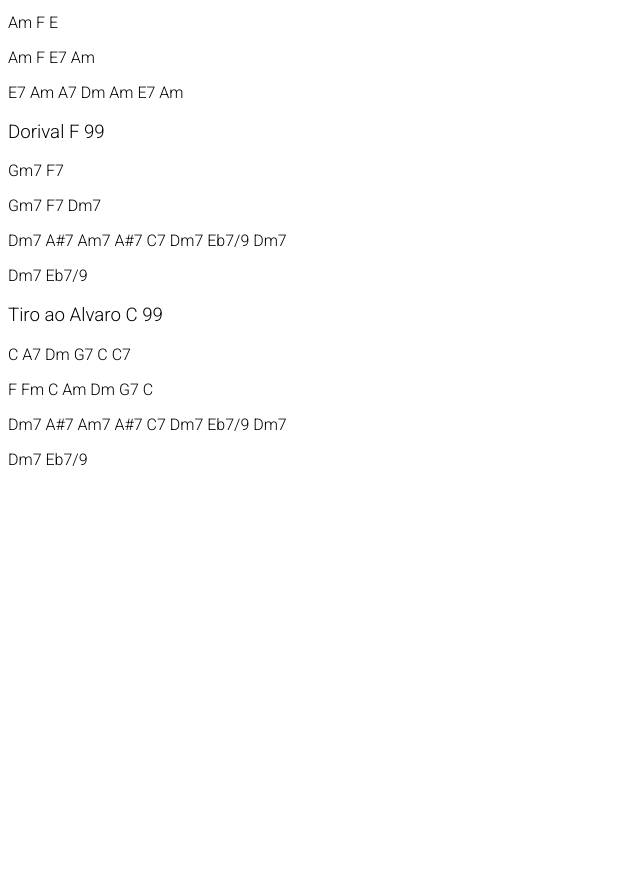
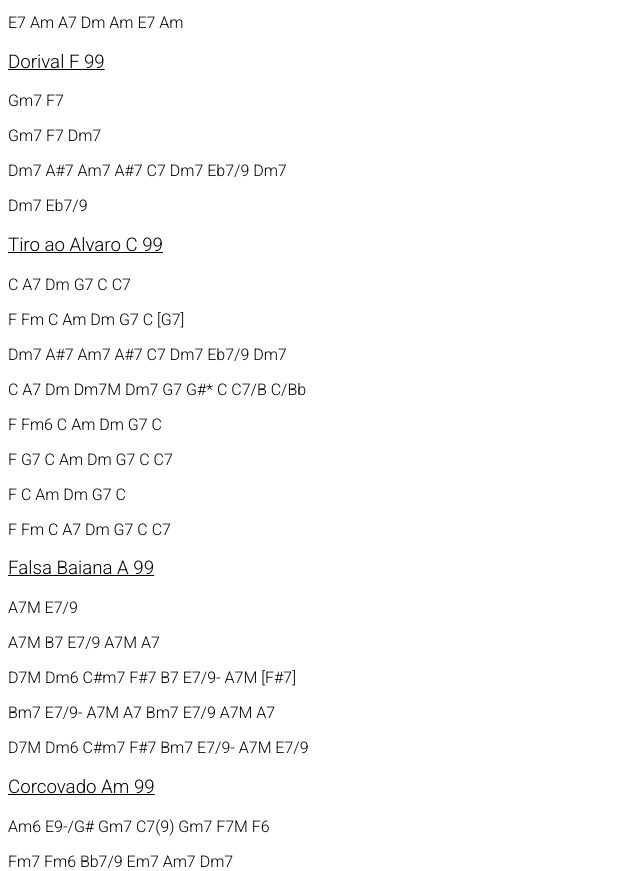
Before and after one commit to diegoaveiro/musicas, a plain HTML site: page index.html in a window 1280 px wide. Shown: the part 405-1276 px from the top of the page, without its empty margins (0-640 px from the left). Before the commit the page ends 874 px from the top, so only its background shows below. Drawn offline with Linux system fonts and the light colour scheme.

Commit message:
index.html

```diff
--- a/index.html
+++ b/index.html
@@ -10,15 +10,13 @@
   <style>
     .roboto-light {font-family: "Roboto", sans-serif;font-weight: 300;font-style: normal;}
     body{max-width: 100vw; max-height: 100vh;}
-    h3{font-family: "Roboto", sans-serif;font-weight: 300;font-style: normal;}
+    h3{font-family: "Roboto", sans-serif;font-weight: 300;font-style: normal;text-decoration: underline;}
     p{text-align: justify;font-family: "Roboto", sans-serif;font-weight: 300;font-style: normal;}
   </style>
 </head>
 <body>
   <div class="geni">
     <h3>Geni Eb 99</h3>
-    <p>Intro Cm9 Fm6/C</p>
-    <p>3x</p>
     <p>Cm9 Fm6/C Cm9 Fm6/C Cm9 G7/B Cm9 Fm6/C</p>
     <p>Cm9 Fm6/C Cm9 Fm6/C Cm9 G7/B Cm9</p>
     <p>Bb7	Eb/G	G7/B	Cm/G	Am7(b5)	Ab7(#11)	Gm7	G7</p>
@@ -27,7 +25,6 @@
     <p>Cm9 Fm6/C Cm9 Fm6/C Cm9 G7/B Cm	G7</p>
     <p>C G7(4) C G7(4) C A7 D7/A G7 Cm7/G Gm7 G7 C</p>
   </div>
-
 
   <div class="lata">
     <h3>Lata d'agua C 99</h3>
@@ -47,11 +44,29 @@
   <div class="tiro">
     <h3>Tiro ao Alvaro C 99</h3>
     <p>C A7 Dm G7 C C7</p>
-    <p>F Fm C Am Dm G7 C</p>
+    <p>F Fm C Am Dm G7 C [G7]</p>
     <p>Dm7 A#7 Am7 A#7 C7 Dm7 Eb7/9 Dm7</p>
-    <p>Dm7 Eb7/9</p>
+    <p>C A7 Dm Dm7M Dm7 G7 G#* C C7/B C/Bb</p>
+    <p>F Fm6 C Am Dm G7 C</p>
+    <p>F G7 C Am Dm G7 C C7</p>
+    <p>F C Am Dm G7 C</p>
+    <p>F Fm C A7 Dm G7 C C7</p>
   </div>
 
+  <div class="falsaBaiana">
+    <h3>Falsa Baiana A 99</h3>
+    <p>A7M E7/9</p>
+    <p>A7M B7 E7/9 A7M A7</p>
+    <p>D7M Dm6 C#m7 F#7 B7 E7/9- A7M [F#7]</p>
+    <p>Bm7 E7/9- A7M A7 Bm7 E7/9 A7M A7</p>
+    <p>D7M Dm6 C#m7 F#7 Bm7 E7/9- A7M E7/9</p>
+  </div>
+
+  <div class="corcovado">
+    <h3>Corcovado Am 99</h3>
+    <p>Am6 E9-/G# Gm7 C7(9) Gm7 F7M F6</p>
+    <p>Fm7 Fm6 Bb7/9 Em7 Am7 Dm7 </p>
+  </div>
 
 </body>
 </html>
```
